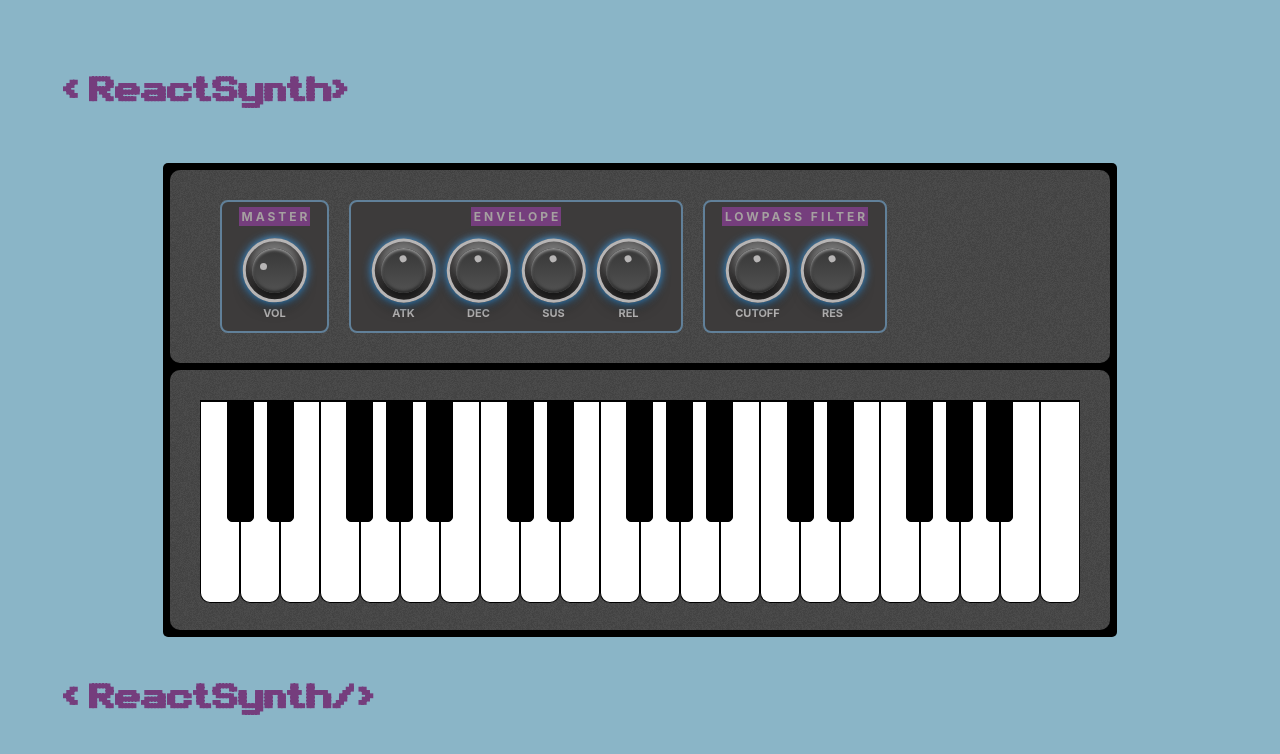
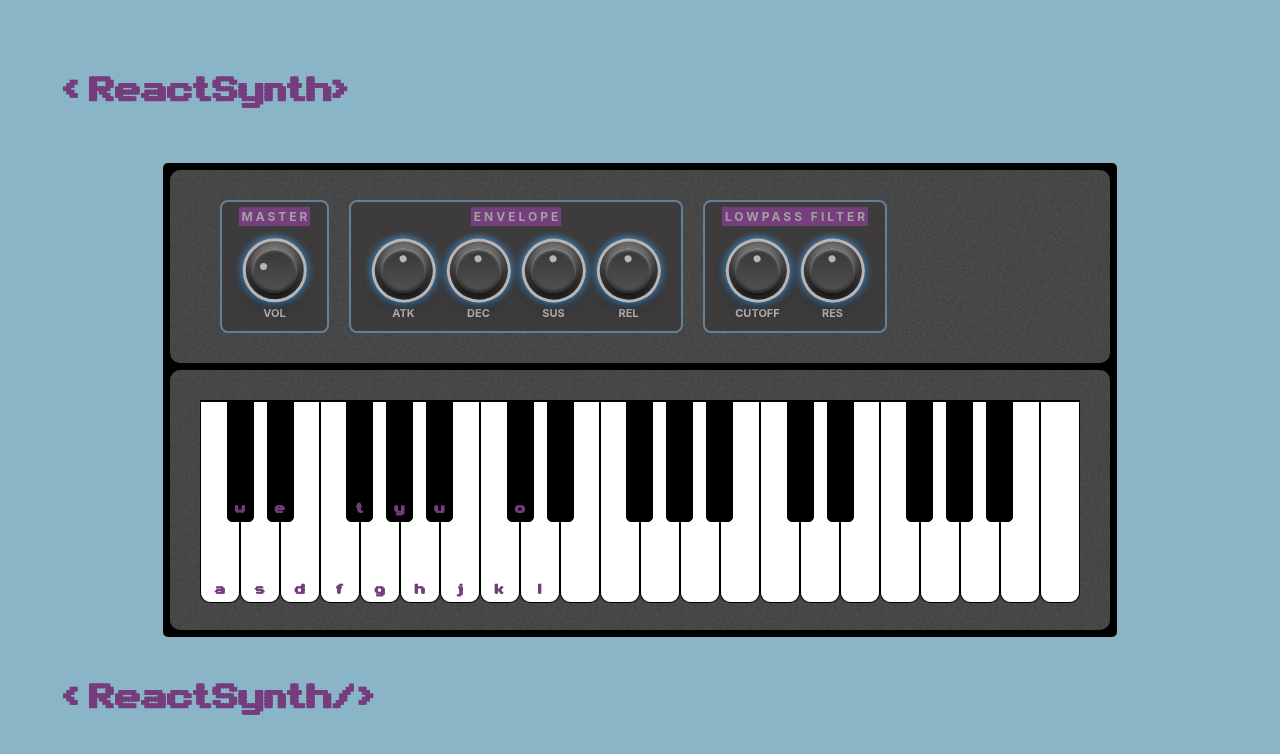
Before and after one commit to lucasghizoni/synthesizer, a React (Create React App) app: page / in a window 1280 px wide. Shown: the top 754 px of the page. Built offline with nearby package versions, Linux system fonts and the light colour scheme; the HTML template or start-up script is replaced by a standard one.

Commit message:
fix bugs

```diff
--- a/src/App.tsx
+++ b/src/App.tsx
@@ -34,7 +34,7 @@ function App() {
               <Knob initialValue={sustain} onChange={setSustain} label="Sus"/>
               <Knob initialValue={release} onChange={setRelease} label="Rel"/>
             </Box>
-            <Box label="LOWPASS FILTER">
+            <Box label="Lowpass filter">
               <Knob initialValue={cutoff} onChange={setCutoff} label="Cutoff"/>
               <Knob initialValue={resonance} onChange={setResonance} label="Res"/>
             </Box>
--- a/src/app/useAudioContext.ts
+++ b/src/app/useAudioContext.ts
@@ -9,6 +9,7 @@ interface AudioAPI {
 
 export const useAudioContext = () => {
   const [audioAPI, setAudioAPI] = useState<AudioAPI | null>(null);
+  const [frequency, setFrequency] = useState<number | null>(null);
   const [volume, setVolume] = useState(0.3);
   const [attack, setAttack] = useState(0.5);
   const [cutoff, setCutoff] = useState(0.5);
@@ -29,20 +30,47 @@ export const useAudioContext = () => {
     }
   }, [resonance, audioAPI]);
 
+  useEffect(() => {
+    if(audioAPI?.gainNode) {
+      const now = audioAPI?.audioCtx.currentTime;
+      const attackDuration = attack * 2;
+      const attackEnd = now + attackDuration;
+      audioAPI.gainNode.gain.cancelScheduledValues(0);
+      audioAPI.gainNode.gain.linearRampToValueAtTime(volume, attackEnd);
+    }
+  }, [volume, audioAPI]);
+
+  useEffect(() => {
+    if(frequency) {
+      const { audioCtx, gainNode, oscillatorNode } = audioAPI || initAudioApi();
+      gainNode.gain.cancelScheduledValues(0);
+
+      oscillatorNode.frequency.value = frequency;
+      oscillatorNode.type = 'sawtooth';
+
+      const now = audioCtx.currentTime;
+      const attackDuration = attack * 2;
+      const attackEnd = now + attackDuration;
+      const decayDuration = decay * 2;
+
+      gainNode.gain.setValueAtTime(0, audioCtx.currentTime);
+      gainNode.gain.linearRampToValueAtTime(volume, attackEnd);
+      gainNode.gain.setTargetAtTime(sustain, attackEnd, decayDuration);
+    }
+  }, [frequency]);
+
   const initAudioApi = (): AudioAPI => {
     const audioCtx = new AudioContext();
     const oscillatorNode = audioCtx.createOscillator();
     const gainNode = audioCtx.createGain();
     const filter = audioCtx.createBiquadFilter();
-
-    oscillatorNode.connect(gainNode);
-
-    gainNode.connect(filter);
-    filter.connect(audioCtx.destination);
-
     filter.type = 'lowpass';
     filter.frequency.value = cutoff * (audioCtx.sampleRate / 2);
     filter.Q.value = 1;
+
+    oscillatorNode.connect(gainNode);
+    gainNode.connect(filter);
+    filter.connect(audioCtx.destination);
 
     oscillatorNode.start();
     setAudioAPI({
@@ -60,6 +88,7 @@ export const useAudioContext = () => {
   }
 
   const stop = () => {
+    setFrequency(null);
     if(audioAPI) {
       const { audioCtx, gainNode } = audioAPI;
       const now = audioCtx.currentTime;
@@ -73,20 +102,7 @@ export const useAudioContext = () => {
 
   return {
     play: (freq: number) => {
-      const { audioCtx, gainNode, oscillatorNode } = audioAPI || initAudioApi();
-      gainNode.gain.cancelScheduledValues(0);
-
-      oscillatorNode.frequency.value = freq;
-      oscillatorNode.type = 'sawtooth';
-
-      const now = audioCtx.currentTime;
-      const attackDuration = attack * 2;
-      const attackEnd = now + attackDuration;
-      const decayDuration = decay * 2;
-
-      gainNode.gain.setValueAtTime(0, audioCtx.currentTime);
-      gainNode.gain.linearRampToValueAtTime(volume, attackEnd);
-      gainNode.gain.setTargetAtTime(sustain, attackEnd, decayDuration);
+      setFrequency(freq);
     },
     stop,
     setAttack,
--- a/src/features/keys/Keys.tsx
+++ b/src/features/keys/Keys.tsx
@@ -1,8 +1,7 @@
-import React, {FC, useEffect, useState} from 'react';
+import React, { FC, useEffect, useState } from 'react';
 
-import { CMajorScale, Note } from "./c-major-scale/CMajorScale";
+import { CMajorScale, CMajorScaleProps, InteractedNote, Note } from "./c-major-scale/CMajorScale";
 import styles from './Keys.module.css';
-
 
 type Octave = 1 | 2 | 3 | 4;
 
@@ -25,36 +24,50 @@ const hertzOctavesMap: HertzOctavesMap = {
   'B':  { 1: 61, 2: 123, 3: 246, 4: 493 },
 } as const;
 
+const computerKeys = ['a', 'w', 's', 'e', 'd', 'f', 't', 'g', 'y', 'h', 'u', 'j', 'k', 'o', 'l'] as const;
+
 interface Props {
   onKeyDown: (freq: number) => void;
   onKeyUp: () => void;
 }
 
 export const Keys: FC<Props> = ({onKeyDown, onKeyUp}) => {
-  const [activeKey, setHoveredKey] = useState<{ octave: Octave, note: Note } | null>(null);
-  const [isMouseDown, setIsMouseDown] = useState<boolean | null>(null); // null state means moved to outside of the keys.
+  const [interactedNote, setInteractedNote] = useState<({ octave: Octave } & InteractedNote) | null>(null);
+  const [playingNote, setPlayingNote] = useState<{note: Note, octave: Octave} | null>(null);
+  const [isMouseDown, setIsMouseDown] = useState<boolean | null>(null);
+  const [timeoutId, setTimeoutId] = useState<NodeJS.Timeout>();
 
-  const handleMouseOver = (octave: Octave) => (note: Note) => {
-    setHoveredKey({ note, octave });
+  const isUserPlayingWithKeys = interactedNote?.action === 'keyDown';
+  const isUserPlayingWithMouse = isMouseDown && interactedNote?.action === 'mouseOver';
+
+  const handleOnChange = (octave: Octave): CMajorScaleProps['onChange'] => currentInteractedNote => {
+    if(!(isUserPlayingWithKeys && (currentInteractedNote.action === 'mouseLeave' || currentInteractedNote.action === 'mouseOver'))) {
+      setInteractedNote({ octave, note: currentInteractedNote.note, action: currentInteractedNote.action });
+    }
   };
 
-  const handleMouseLeave = () => {
-    setHoveredKey(null);
-  };
-
-  const getActiveKey = (octave: Octave) =>
-    isMouseDown && activeKey && activeKey.octave === octave ? activeKey.note : undefined;
+  const getPlayingNote = (octave: Octave) =>
+    playingNote && playingNote.octave === octave ? playingNote.note : undefined;
 
   useEffect(() => {
-    if(isMouseDown === false) {
+    if(playingNote) {
+      onKeyDown(hertzOctavesMap[playingNote.note][playingNote.octave]);
+    } else {
       onKeyUp();
-      setIsMouseDown(null);
     }
+    },[playingNote, onKeyUp, onKeyDown]);
 
-    if(isMouseDown && activeKey) {
-      onKeyDown(hertzOctavesMap[activeKey.note][activeKey.octave]);
+  useEffect(() => {
+    if(isUserPlayingWithKeys || isUserPlayingWithMouse) {
+      clearTimeout(timeoutId);
+      setPlayingNote({ note: interactedNote.note, octave: interactedNote.octave });
+    } else {
+      const currentTimeoutId = setTimeout(() => {
+        setPlayingNote(null);
+      }, 500);
+      setTimeoutId(currentTimeoutId);
     }
-  }, [isMouseDown, activeKey, onKeyUp, onKeyDown]);
+  }, [isMouseDown, setPlayingNote, interactedNote, isUserPlayingWithKeys, isUserPlayingWithMouse]);
 
   return (
     <div
@@ -63,10 +76,25 @@ export const Keys: FC<Props> = ({onKeyDown, onKeyUp}) => {
       onMouseUp={() => setIsMouseDown(false)}
       onMouseDown={() => setIsMouseDown(true)}
     >
-      <CMajorScale activeKey={getActiveKey(1)} onMouseLeave={handleMouseLeave} onMouseOver={handleMouseOver(1)}/>
-      <CMajorScale activeKey={getActiveKey(2)} onMouseLeave={handleMouseLeave} onMouseOver={handleMouseOver(2)}/>
-      <CMajorScale activeKey={getActiveKey(3)} onMouseLeave={handleMouseLeave} onMouseOver={handleMouseOver(3)}/>
-      <CMajorScale activeKey={getActiveKey(4)} onMouseLeave={handleMouseLeave} onMouseOver={handleMouseOver(4)} isOnlyFirstKeyShown={true}/>
+      <CMajorScale
+        onChange={handleOnChange(1)}
+        computerKeys={computerKeys.slice(0, 12)}
+        activeNote={getPlayingNote(1)}
+      />
+      <CMajorScale
+        onChange={handleOnChange(2)}
+        computerKeys={computerKeys.slice(12, 17)}
+        activeNote={getPlayingNote(2)}
+      />
+      <CMajorScale
+        onChange={handleOnChange(3)}
+        activeNote={getPlayingNote(3)}
+      />
+      <CMajorScale
+        onChange={handleOnChange(4)}
+        activeNote={getPlayingNote(4)}
+        isOnlyFirstKeyShown={true}
+      />
     </div>
   )
 }
--- a/src/features/keys/c-major-scale/CMajorScale.module.css
+++ b/src/features/keys/c-major-scale/CMajorScale.module.css
@@ -5,6 +5,7 @@
 }
 
 .keyWhite {
+  display: flex;
   border: 0.1rem solid black;
   border-top: 0.2rem solid black;
   border-radius: 0 0 1rem 1rem;
@@ -14,11 +15,20 @@
 }
 
 .keyBlack {
-  /* left property is dynamically inserted */
   position: absolute;
+  display: flex;
   height: 60%;
   width: 2.5rem;
   background-color: black;
   border: 0.1rem solid black;
   border-radius: 0 0 0.5rem 0.5rem;
 }
+
+.label {
+  user-select: none;
+  font-family: "arcade";
+  color: #753d7d;
+  font-size: 2rem;
+  font-weight: 700;
+  margin: auto auto 0;
+}
--- a/src/features/keys/c-major-scale/CMajorScale.tsx
+++ b/src/features/keys/c-major-scale/CMajorScale.tsx
@@ -1,4 +1,4 @@
-import React, { FC } from 'react';
+import React, { FC, useCallback, useEffect, useState } from 'react';
 
 import styles from './CMajorScale.module.css';
 
@@ -6,7 +6,7 @@ type MajorNote = 'C'|'D'|'E'|'F'|'G'|'A'|'B';
 type SharpNote = `${Exclude<MajorNote, 'B' | 'E'>}#`;
 export type Note = MajorNote | SharpNote;
 
-const C_MAJOR_SCALE: readonly Note[] = ['C', 'C#', 'D', 'E', 'D#', 'F', 'F#', 'G', 'G#', 'A', 'A#', 'B'];
+const C_MAJOR_SCALE: readonly Note[] = ['C', 'C#', 'D', 'D#', 'E', 'F', 'F#', 'G', 'G#', 'A', 'A#', 'B'];
 
 const CSS_LEFT_GAP = 1.33;
 const BLACK_KEYS_LEFT_MULTIPLIER_VAL: { [k in SharpNote]: number } = {
@@ -17,33 +17,79 @@ const BLACK_KEYS_LEFT_MULTIPLIER_VAL: { [k in SharpNote]: number } = {
   'A#': 17,
 } as const;
 
-interface Props {
-  activeKey?: Note;
-  isOnlyFirstKeyShown?: boolean;
-  onMouseOver: (n: Note) => void;
-  onMouseLeave: () => void;
+export type ComputerKeyEvent = 'keyUp' | 'keyDown';
+export type ComputerMouseEvent = 'mouseOver' | 'mouseLeave';
+
+export interface InteractedNote {
+  action: ComputerKeyEvent | ComputerMouseEvent;
+  note: Note;
 }
 
-export const CMajorScale: FC<Props> = ({activeKey, isOnlyFirstKeyShown, onMouseOver, onMouseLeave}) => {
+export interface CMajorScaleProps {
+  activeNote?: Note;
+  computerKeys?: string[];
+  isOnlyFirstKeyShown?: boolean;
+  onChange: (interactedNote: InteractedNote) => void;
+}
+
+export const CMajorScale: FC<CMajorScaleProps> = ({activeNote, computerKeys = [], onChange, isOnlyFirstKeyShown}) => {
+  const [pressedNote, setPressedNote] = useState<{ note: Note, action: ComputerKeyEvent }>();
   const cMajorScale = isOnlyFirstKeyShown ? C_MAJOR_SCALE.slice(0,1) : C_MAJOR_SCALE;
+
+  useEffect(() => {
+    if(pressedNote) {
+      onChange(pressedNote);
+    }
+  }, [pressedNote]);
+
+  const handleOnKeydown = useCallback(({ key }: any) => {
+    const index = computerKeys?.indexOf(key);
+    if(index !== -1) {
+      setPressedNote(old => {
+        if(old?.note === cMajorScale[index] && old.action === 'keyDown') {
+          return old;
+        }
+        return { note: cMajorScale[index], action: 'keyDown' };
+      });
+    }
+  }, [setPressedNote]);
+
+  const handleKeyup = useCallback(({key}: any) => {
+    const index = computerKeys?.indexOf(key);
+    if(index !== -1) {
+      setPressedNote({ note: cMajorScale[index], action: 'keyUp' });
+    }
+  }, [setPressedNote, pressedNote]);
+
+  useEffect(() => {
+    window.addEventListener("keydown", handleOnKeydown);
+    window.addEventListener("keyup", handleKeyup);
+    // Remove event listeners on cleanup
+    return () => {
+      window.removeEventListener("keydown", handleOnKeydown);
+      window.removeEventListener("keyup", handleKeyup);
+    };
+  }, []);
 
   return (
     <div className={styles.container}>
-      {cMajorScale.map(note =>
+      {cMajorScale.map((note, index) =>
         <div
           key={note}
           className={note.endsWith('#') ? styles.keyBlack : styles.keyWhite}
           onMouseOver={() => {
-            onMouseOver(note);
+              onChange({ note, action: 'mouseOver' });
           }}
           onMouseLeave={() => {
-            onMouseLeave();
+            onChange({ note, action: 'mouseLeave' });
           }}
           style={{
-            backgroundColor: activeKey === note ? '#4eccff' : '',
+            backgroundColor: activeNote === note ? '#4eccff' : '',
             left: note.endsWith('#') ? `${BLACK_KEYS_LEFT_MULTIPLIER_VAL[note as SharpNote] * CSS_LEFT_GAP}rem` : '',
           }}
-        />
+        >
+          {computerKeys[index] && <span className={styles.label}>{computerKeys[index]}</span>}
+        </div>
       )}
     </div>
   );
```
